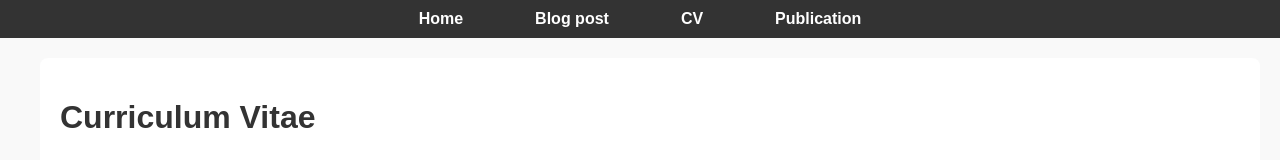
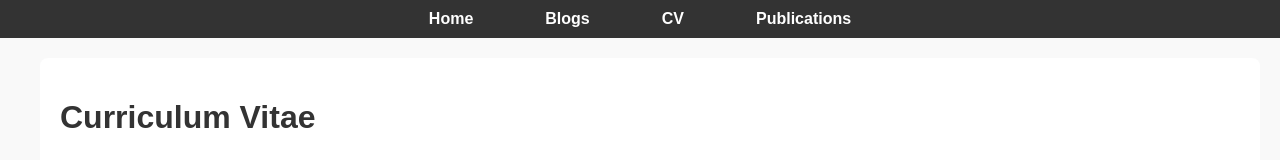
Before and after one commit to Zeyu-W/Zeyu-W.github.io, a plain HTML site: page cv.html in a window 1280 px wide. Shown: the top 160 px of the page. Drawn offline with Linux system fonts and the light colour scheme.

Commit message:
Update cv.html

```diff
--- a/cv.html
+++ b/cv.html
@@ -10,9 +10,9 @@
   <nav>
     <ul class="navbar">
       <li><a href="index.html">Home</a></li>
-      <li><a href="blog.html">Blog post</a></li>
+      <li><a href="blog.html">Blogs</a></li>
       <li><a href="cv.html">CV</a></li>
-      <li><a href="publication.html">Publication</a></li>
+      <li><a href="publication.html">Publications</a></li>
     </ul>
   </nav>
 
```
